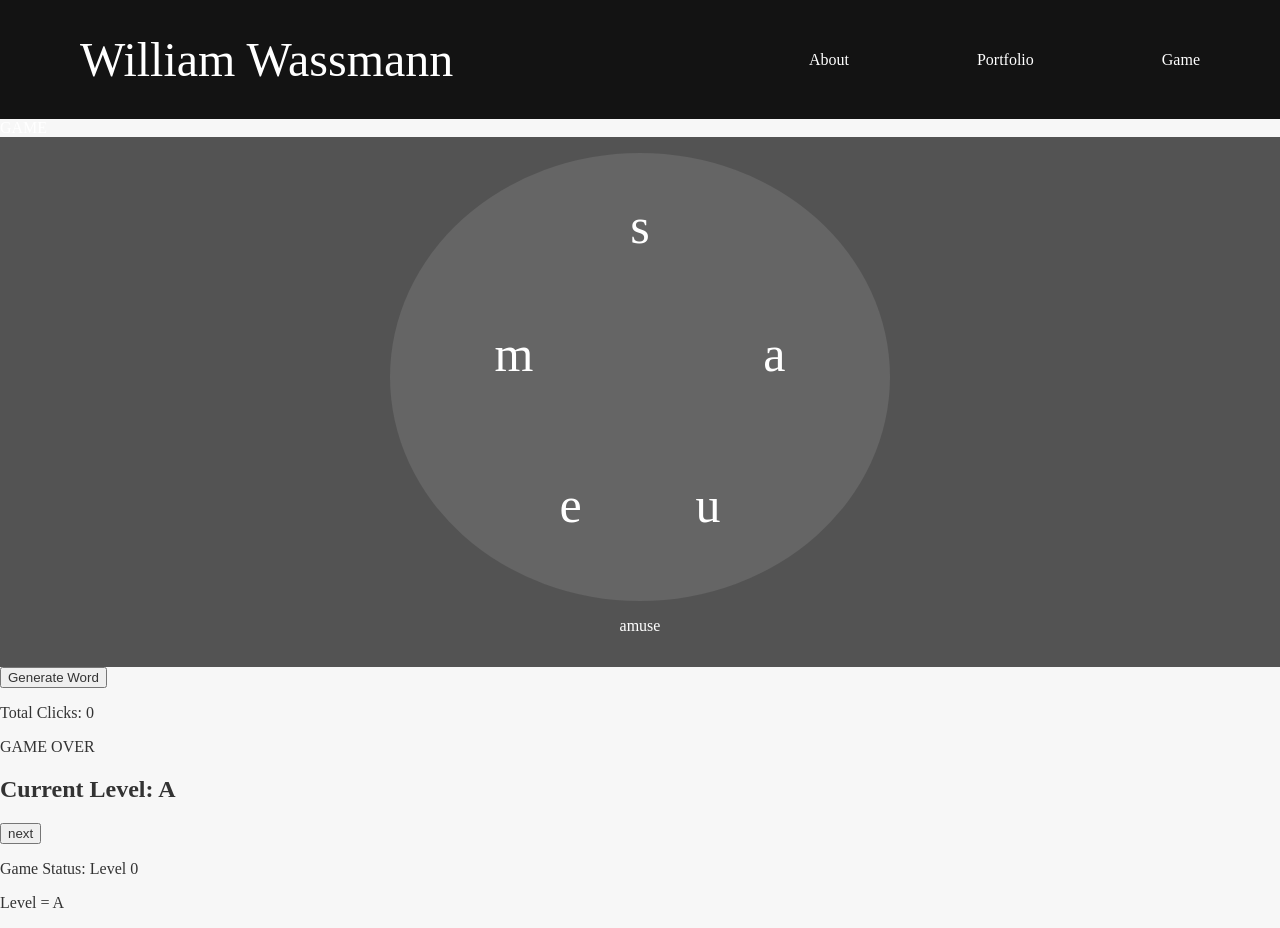
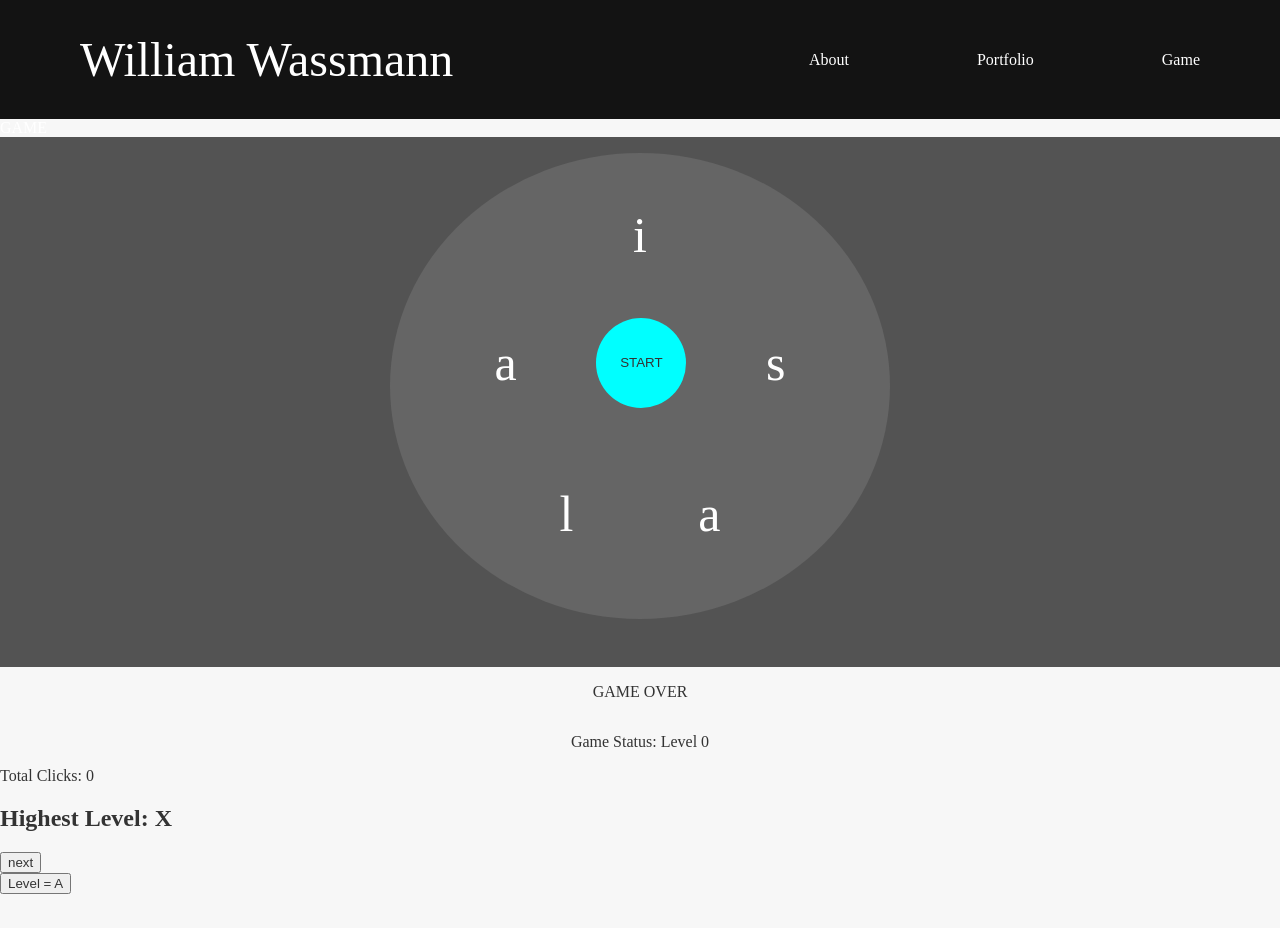
Before and after one commit to wmwassmann/master, a React (Vite) app: page /game in a window 1280 px wide. After the commit the page ends 894 px from the top, so only its background shows below. Built offline with nearby package versions, Linux system fonts and the light colour scheme.

Commit message:
Added K through P and a bunch more words.  Also have AN ALPHA VERSION!!!!!

```diff
--- a/src/components/Game/LevelHandler.jsx
+++ b/src/components/Game/LevelHandler.jsx
@@ -3,11 +3,11 @@ import "../../css/randomWord.css"
 
 const LevelHandler = (props) => {
 
-    const { nextLevel, resetTime, resetUpdater, updateLevel, handleGenerateWord } = props
+    const { nextLevel, gameSignalToggle, resetGameSignal, resetTime, resetUpdater, updateLevel, handleGenerateWord } = props
 
     const [updatedLevel, setUpdateLevel] = useState(updateLevel);
 
-    const levelByLetters = "ABCDEFGHIJ";
+    const levelByLetters = "XABCDEFGHIJKLMNOP";
     const [currentLevelIndex, setCurrentLevelIndex] = useState(0);
     const currentLetter = levelByLetters[currentLevelIndex];
 
@@ -16,10 +16,10 @@ const LevelHandler = (props) => {
         setCurrentLevelIndex((prevIndex) => (prevIndex + 1) % levelByLetters.length);
         // Update the state to prevent calling handleNextLevel again
         setUpdateLevel(false);
+        nextLevel();
 
         // Use the updated currentLetter after incrementing the index
-        const updatedCurrentLetter = levelByLetters[currentLevelIndex];
-        nextLevel();
+        //const updatedCurrentLetter = levelByLetters[currentLevelIndex];
         resetUpdater();
         resetTime();
         handleGenerateWord();
@@ -31,9 +31,21 @@ const LevelHandler = (props) => {
         }
     }, [updateLevel]);
 
+
+    useEffect(() => {
+        // Reset the timer when the resetTimerProp becomes true
+        if (resetGameSignal === true) {
+            setCurrentLevelIndex(0);
+            gameSignalToggle();
+        }
+    }, [resetGameSignal]);
+
+
+
+
     return (
         <div>
-            <h2 className='tag'>Current Level: {currentLetter}</h2>
+            <h2 className='tag'>Highest Level: {currentLetter}</h2>
 
             <button className="random-word-output" onClick={handleNextLevel}>next</button>
         </div>
--- a/src/components/Game/RandomWordGen.jsx
+++ b/src/components/Game/RandomWordGen.jsx
@@ -4,8 +4,14 @@ import UserInput from './UserInput';
 
 const RandomWordGenerator = () => {
     const [level, setLevel] = useState('A');
-    const levelByLetters = "ABCDEFGHIJ";
+    const levelByLetters = "ABCDEFGHIJKLMNOP";
     const [currentLevelIndex, setCurrentLevelIndex] = useState(1);
+
+
+    const handleStart = () => {
+        resetGame()
+        generateRandomWord()
+    }
 
     const nextLevel = () => {
         setCurrentLevelIndex((prevIndex) => (prevIndex + 1) % levelByLetters.length);
@@ -16,12 +22,12 @@ const RandomWordGenerator = () => {
     const [resetGameSignal, setResetGameSignal] = useState(false);
 
     const resetGame = () => {
+        setLevel("A");
+        setCurrentLevelIndex(1)
         setResetGameSignal(true);
-        setLevel("A");
     }
 
-    const timeSignalToggle = () => {
-        console.log("In Randomizer " + resetGameSignal)
+    const gameSignalToggle = () => {
         setResetGameSignal(false);
     }
 
@@ -34,7 +40,7 @@ const RandomWordGenerator = () => {
             const j = Math.floor(Math.random() * (i + 1));
             [wordArray[i], wordArray[j]] = [wordArray[j], wordArray[i]];
         }
-
+        setDisplayedScrambledWord(word)
         // Convert the array back to a string
         return wordArray.join('');
     };
@@ -44,34 +50,52 @@ const RandomWordGenerator = () => {
         let fiveLetterWords;
         switch (level) {
             case 'A':
-                fiveLetterWords = ['apple', 'amber', 'adapt', 'alive', 'amuse', /* add more words */];
+                fiveLetterWords = ['apple', 'amber', 'adapt', 'alive', 'amuse', 'acorn', 'audio', 'aloud', 'alias', 'angel'];
                 break;
             case 'B':
-                fiveLetterWords = ['beach', 'baker', 'badge', 'bloom', 'brave', /* add more words */];
+                fiveLetterWords = ['beach', 'baker', 'badge', 'bloom', 'brave', 'blitz', 'blend', 'bonus', 'blitz', 'bless'];
                 break;
             case 'C':
-                fiveLetterWords = ['candy', 'champ', 'crisp', 'crown', 'curse', /* add more words */];
+                fiveLetterWords = ['candy', 'champ', 'crisp', 'crown', 'curse', 'charm', 'chill', 'clerk', 'crane', 'crawl'];
                 break;
             case 'D':
-                fiveLetterWords = ['dance', 'drown', 'dealt', 'dream', 'douse', /* add more words */];
+                fiveLetterWords = ['dance', 'drown', 'dealt', 'dream', 'douse', 'diner', 'daisy', 'dwarf', 'drape', 'drain'];
                 break;
             case 'E':
-                fiveLetterWords = ['eager', 'elbow', 'emote', 'equal', 'error', /* add more words */];
+                fiveLetterWords = ['eager', 'elbow', 'emote', 'equal', 'error', 'entry', 'elite', 'erase', 'excel', 'essay'];
                 break;
             case 'F':
-                fiveLetterWords = ['fable', 'frost', 'frown', 'frame', 'flame', /* add more words */];
+                fiveLetterWords = ['fable', 'frost', 'frown', 'frame', 'flame', 'fable', 'flair', 'fleet', 'flush', 'fable'];
                 break;
             case 'G':
-                fiveLetterWords = ['giant', 'glide', 'grasp', 'grain', 'grind', /* add more words */];
+                fiveLetterWords = ['giant', 'glide', 'grasp', 'grain', 'grind', 'globe', 'glare', 'graze', 'glint', 'gloss'];
                 break;
             case 'H':
-                fiveLetterWords = ['happy', 'haste', 'heart', 'heave', 'honey', /* add more words */];
+                fiveLetterWords = ['happy', 'haste', 'heart', 'heave', 'honey', 'haste', 'hatch', 'haunt', 'hover', 'humor'];
                 break;
             case 'I':
-                fiveLetterWords = ['image', 'invent', 'input', 'ideal', 'issue', /* add more words */];
+                fiveLetterWords = ['image', 'input', 'ideal', 'issue', 'image', 'itchy', 'inlay', 'irate', 'ivory', 'index'];
                 break;
             case 'J':
-                fiveLetterWords = ['jazzy', 'jelly', 'jumbo', 'jolts', 'judge', /* add more words */];
+                fiveLetterWords = ['jazzy', 'jelly', 'jumbo', 'jolts', 'judge', 'jolly', 'joint', 'joust', 'jaded', 'juicy'];
+                break;
+            case 'K':
+                fiveLetterWords = ['kayak', 'keeps', 'kiwi', 'knead', 'knock', 'knight', 'knots', 'knurl', 'kudos', 'kyrie'];
+                break;
+            case 'L':
+                fiveLetterWords = ['labor', 'latch', 'liver', 'lemon', 'lunar', 'label', 'lucid', 'lilac', 'laser', 'limit'];
+                break;
+            case 'M':
+                fiveLetterWords = ['mango', 'mirth', 'motel', 'moose', 'mints', 'mirth', 'modal', 'mucus', 'mango', 'magic'];
+                break;
+            case 'N':
+                fiveLetterWords = ['noble', 'nymph', 'novel', 'nudge', 'nylon', 'noble', 'nerdy', 'niece', 'noble', 'nifty'];
+                break;
+            case 'O':
+                fiveLetterWords = ['oasis', 'overt', 'opera', 'ounce', 'ocean', 'olive', 'onset', 'oasis', 'orbit', 'often'];
+                break;
+            case 'P':
+                fiveLetterWords = ['plush', 'prize', 'pouch', 'piano', 'pilot', 'plush', 'proud', 'panda', 'peach', 'plume'];
                 break;
             default:
                 fiveLetterWords = [];
@@ -82,11 +106,11 @@ const RandomWordGenerator = () => {
     };
 
     const [randomWord, setRandomWord] = useState(generateRandomWord);
+    const [displayedScrambledWord, setDisplayedScrambledWord] = useState(randomWord)
 
     const handleGenerateWord = () => {
         const word = generateRandomWord();
         setRandomWord(word);
-        resetGame();
     };
 
     const [firstLetter, setFirstLetter] = useState('');
@@ -96,7 +120,7 @@ const RandomWordGenerator = () => {
     const [fifthLetter, setFifthLetter] = useState('');
 
     useEffect(() => {
-        const charArray = shuffleWord(randomWord).split('');
+        const charArray = randomWord.split('');
         setFirstLetter(charArray[0]);
         setSecondLetter(charArray[1]);
         setThirdLetter(charArray[2]);
@@ -104,43 +128,60 @@ const RandomWordGenerator = () => {
         setFifthLetter(charArray[4]);
     }, [randomWord]);
 
+    const [scrambledFirstLetter, setScrambledFirstLetter] = useState('');
+    const [scrambledSecondLetter, setScrambledSecondLetter] = useState('');
+    const [scrambledThirdLetter, setScrambledThirdLetter] = useState('');
+    const [scrambledFourthLetter, setScrambledFourthLetter] = useState('');
+    const [scrambledFifthLetter, setScrambledFifthLetter] = useState('');
+
+
+    useEffect(() => {
+        const scrambledArray = shuffleWord(randomWord).split('');
+        setScrambledFirstLetter(scrambledArray[0]);
+        setScrambledSecondLetter(scrambledArray[1]);
+        setScrambledThirdLetter(scrambledArray[2]);
+        setScrambledFourthLetter(scrambledArray[3]);
+        setScrambledFifthLetter(scrambledArray[4]);
+    }, [randomWord]);
+
     useEffect(() => {
         // When the level changes, generate a new random word
         setRandomWord(generateRandomWord());
     }, [level]);
 
-
-
-
     return (
         <div>
             <div className="display-container">
                 <div className="pie-container">
-                    <div className="pie-slice top" style={{ '--rotation': '0deg' }}>
+                    <div className="pie-slice top">
                         <div className="pie-letter top-letter">
-                            {firstLetter}
+                            {scrambledFirstLetter}
                         </div>
                     </div>
-                    <div className="pie-slice middle" style={{ '--rotation': '72deg' }}>
+                    <div className="pie-slice middle">
                         <div className="pie-letter middle-left">
-                            {secondLetter}
+                            {scrambledSecondLetter}
                         </div>
+                    <button className="start-btn" onClick={handleStart}>
+                        <div className='start-btn-text'>
+                            START
+                        </div>
+                    </button>
                         <div className="pie-letter middle-right">
-                            {thirdLetter}
+                            {scrambledThirdLetter}
                         </div>
                         </div>
-                    <div className="pie-slice bottom" style={{ '--rotation': '216deg' }}>
+                    <div className="pie-slice bottom">
                         <div className="pie-letter bottom-left">
-                            {fourthLetter}
+                            {scrambledFourthLetter}
                         </div>
                         <div className="pie-letter bottom-right">
-                            {fifthLetter}
+                            {scrambledFifthLetter}
                         </div>
                     </div>
                 </div>
-                <div className="full-word">{randomWord}</div>
+                <div className="full-word">{}</div>
             </div>
-            <button className="random-word-btn" onClick={handleGenerateWord}>Generate Word</button>
 
             <UserInput
                 firstLetter={firstLetter}
@@ -150,11 +191,12 @@ const RandomWordGenerator = () => {
                 fifthLetter={fifthLetter}
                 resetGameSignal={resetGameSignal}
                 level={currentLevelIndex - 1}
-                timeSignalToggle={timeSignalToggle}
+                gameSignalToggle={gameSignalToggle}
+                resetGame={resetGame}
                 nextLevel={nextLevel}
                 handleGenerateWord={handleGenerateWord}
             />
-            <p className='random-word-output'>Level = {level}</p>
+            <button className='random-word-output' onClick={nextLevel}>Level = {level}</button>
 
         </div>
     );
--- a/src/components/Game/UserInput.jsx
+++ b/src/components/Game/UserInput.jsx
@@ -1,57 +1,64 @@
 import React, { useState, useEffect } from 'react';
-import "../../css/randomWord.css";
+import "../../css/userInput.css";
 import Timer from './Timer';
 import LevelHandler from './LevelHandler';
 
 const UserInput = (props) => {
-    const { nextLevel, level, timeSignalToggle, resetGameSignal, handleGenerateWord, firstLetter, secondLetter, thirdLetter, fourthLetter, fifthLetter } = props;
+    const {
+        nextLevel,
+        level,
+        gameSignalToggle,
+        resetGame,
+        resetGameSignal,
+        handleGenerateWord,
+        firstLetter,
+        secondLetter,
+        thirdLetter,
+        fourthLetter,
+        fifthLetter
+    } = props;
 
     const [resetTimer, setResetTimer] = useState(false);
     const [updateLevel, setUpdatedLevel] = useState(false);
+    const [totalClicks, setTotalClicks] = useState(0);
     const [result, setResult] = useState("");
-    const alphabet = 'QWERTYUIOPASDFGHJKLZXCVBNM';
+    const alphabet = 'qwertyuiopasdfghjklzxcvbnm';
     const maxClicks = 5;
 
-    const [totalClicks, setTotalClicks] = useState(0);
 
     useEffect(() => {
         const handleKeyDown = (event) => {
-            const pressedKey = event.key.toUpperCase();
+            const pressedKey = event.key;
             if (totalClicks < maxClicks && alphabet.includes(pressedKey)) {
                 localStorage.setItem('currentLetter', pressedKey);
                 setTotalClicks((prevClicks) => prevClicks + 1);
-                console.log(`Pressed key: ${pressedKey}`);
             } else {
                 console.log('Maximum clicks reached. The keyboard is now disabled.');
             }
 
             const isLetterClicked =
-                firstLetter.toUpperCase() === pressedKey ||
-                secondLetter.toUpperCase() === pressedKey ||
-                thirdLetter.toUpperCase() === pressedKey ||
-                fourthLetter.toUpperCase() === pressedKey ||
-                fifthLetter.toUpperCase() === pressedKey;
+                (firstLetter === pressedKey && totalClicks === 0) ||
+                (secondLetter === pressedKey && totalClicks === 1) ||
+                (thirdLetter === pressedKey && totalClicks === 2) ||
+                (fourthLetter === pressedKey && totalClicks === 3) ||
+                (fifthLetter === pressedKey && totalClicks === 4);
+
+
+
 
             if (!isLetterClicked) {
-                console.log("GAMEOVER");
                 resetClicks();
                 setResetTimer(true);
-                setResult("FAILED!")
+                setResult("FAILED!");
             }
 
-            if (fifthLetter.toUpperCase() === pressedKey) {
+            if (fifthLetter === pressedKey && totalClicks === 4) {
                 resetClicks();
                 setResetTimer(true);
                 setUpdatedLevel(true);
-                setResult("Passed!")
+                setResult("Passed!");
             }
-            console.log("pressedKey:", pressedKey);
         };
-        console.log("firstLetter:", firstLetter);
-        console.log("secondLetter:", secondLetter);
-        console.log("thirdLetter:", thirdLetter);
-        console.log("fourthLetter:", fourthLetter);
-        console.log("fifthLetter:", fifthLetter);
 
         window.addEventListener('keydown', handleKeyDown);
 
@@ -72,23 +79,41 @@ const UserInput = (props) => {
         setTotalClicks(0);
     };
 
+    useEffect(() => {
+        // Reset the timer when the resetTimerProp becomes true
+        if (resetGameSignal === true) {
+            gameSignalToggle();
+        }
+    }, [resetGameSignal]);
+
+
+    useEffect(() => {
+        if (level === 0) {
+            setResult("")
+        }
+    }, [level]);
+
     return (
         <div>
+            <div className="timer-container">
+                <Timer
+                    resetTimer={resetTimer}
+                    resetGameSignal={resetGameSignal}
+                    gameSignalToggle={gameSignalToggle}
+                    resetGame={resetGame}
+                />
+            </div>
+            <p className="game-status">Game Status: Level {level} {result}</p>
             <p className="random-word-output">Total Clicks: {totalClicks}</p>
-
-            <Timer
-                resetTimer={resetTimer}
-                resetGameSignal={resetGameSignal}
-                timeSignalToggle={timeSignalToggle}
-            />
             <LevelHandler
                 updateLevel={updateLevel}
                 nextLevel={nextLevel}
+                resetGameSignal={resetGameSignal}
                 handleGenerateWord={handleGenerateWord}
+                gameSignalToggle={gameSignalToggle}
                 resetUpdater={resetUpdater}
                 resetTime={resetTime}
             />
-            <p className="random-word-output">Game Status: Level {level} {result}</p>
         </div>
     );
 };
--- a/src/css/randomWord.css
+++ b/src/css/randomWord.css
@@ -1,9 +1,30 @@
-.random-word-btn {
-    color: #333
+.start-btn {
+    color: #333;
+    background-color: aqua;
+    display: flex;
+    height: 90px;
+    width: 90px;
+    justify-content: center;
+    align-items: center;
+    border: none;
+    border-radius: 50%;
+}
+
+.start-btn:hover {
+  border: solid;
+  border-radius: 98px;
+  font-size: .8rem;
+}
+
+.start-btn-text {
+    color: #333;
+    /* display: flex;
+    justify-content: center;
+    align-items: center; */
 }
 
 .random-word-output {
-    color: #333
+    color: #333;
 }
 
 /* input boxes */
--- /dev/null
+++ b/src/css/userInput.css
@@ -0,0 +1,10 @@
+.game-status {
+    color: #333;
+    display: flex;
+    justify-content: center;
+}
+
+.timer-container {
+    display: flex;
+    justify-content: center;
+}
```
Also changed, not shown: src/components/Game/Timer.jsx (+7 -4 lines).
